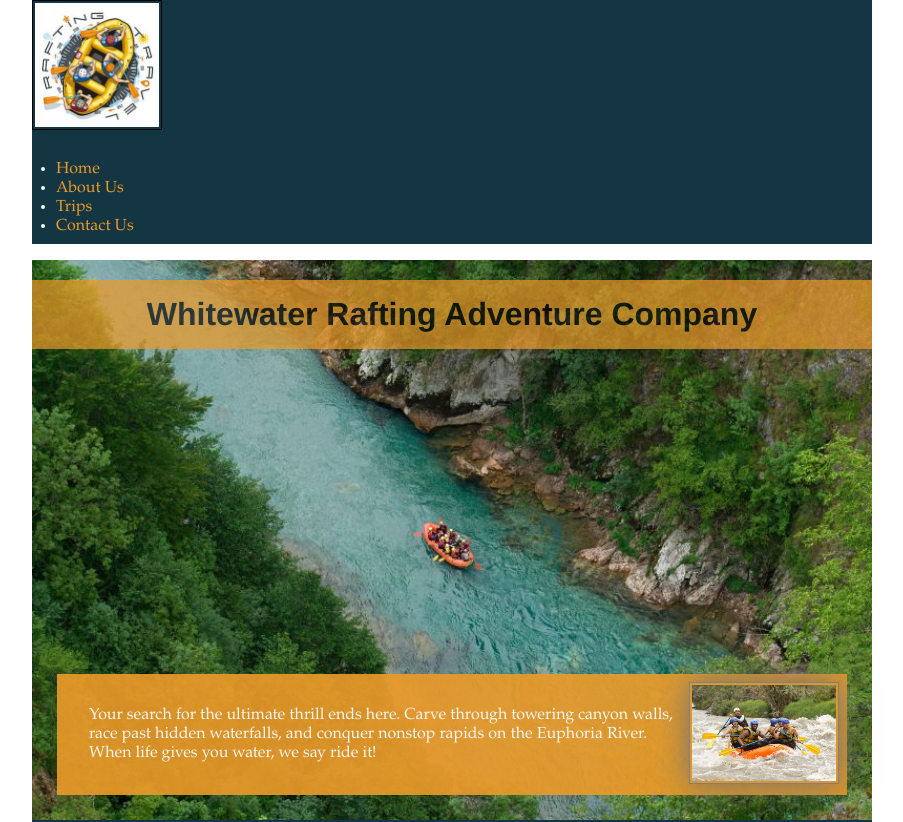
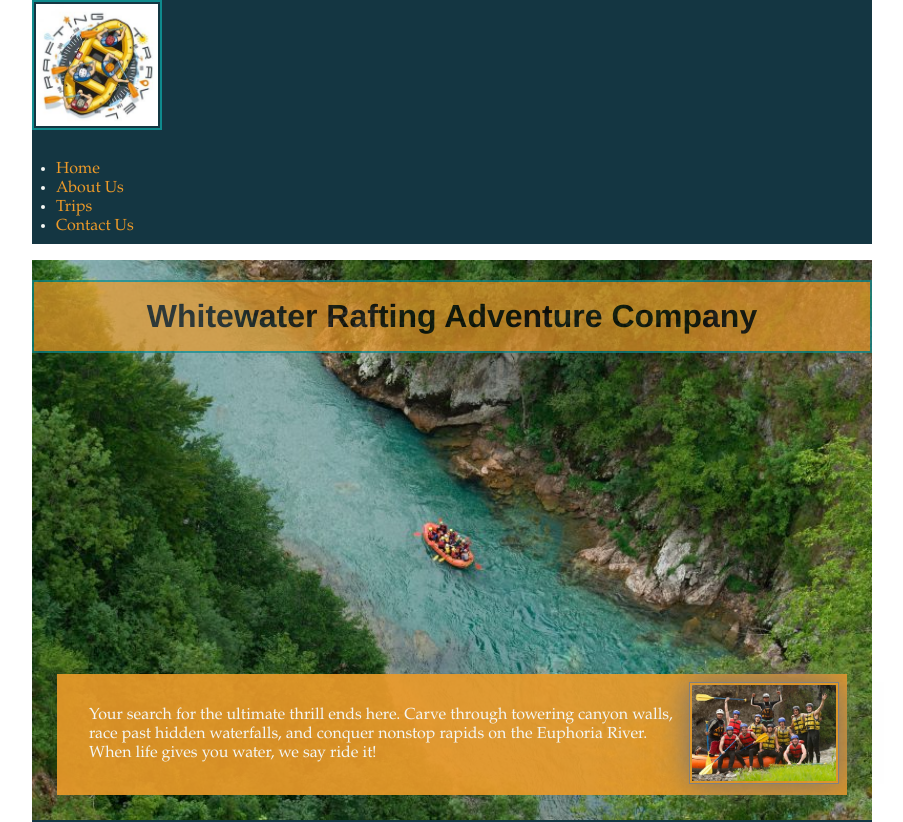
Before and after one commit to lauriestacey-dotcom/wdd130, a plain HTML site: page wwr/about.html in a window 1280 px wide. Shown: the top 822 px of the page, without its empty margins (188-1091 px from the left). Drawn offline with Linux system fonts and the light colour scheme.

Commit message:
resize and clean

```diff
--- a/wwr/about.html
+++ b/wwr/about.html
@@ -29,7 +29,7 @@
             <h1>Whitewater Rafting Adventure Company
             </h1>
             <article>
-                <img src="images/group-happy.jpg" alt="Clients riding rapids">
+                <img src="images/happy-group.jpg" alt="Clients riding rapids">
                 <p>Your search for the ultimate thrill ends here. Carve through towering canyon
                     walls, race past hidden waterfalls, and conquer nonstop rapids on the Euphoria
                     River. When life gives you water, we say ride it!
--- a/wwr/styles/rafting.css
+++ b/wwr/styles/rafting.css
@@ -31,7 +31,7 @@ footer {
 header img {
     width: 130px;
     height: auto;
-    border: 1px solid black;
+    border: 2px solid var(--secondary-color);
     padding: 2px;
 }
 
@@ -71,6 +71,7 @@ h1 {
     top: 20px;
     width: 100%;
     padding: 16px;
+    border: 2px solid var(--secondary-color);
     text-align: center;
     opacity: 0.7;
     background-color: var(--accent1-color);
```
Also changed, not shown: wwr/images/happy-group.jpg (added).
